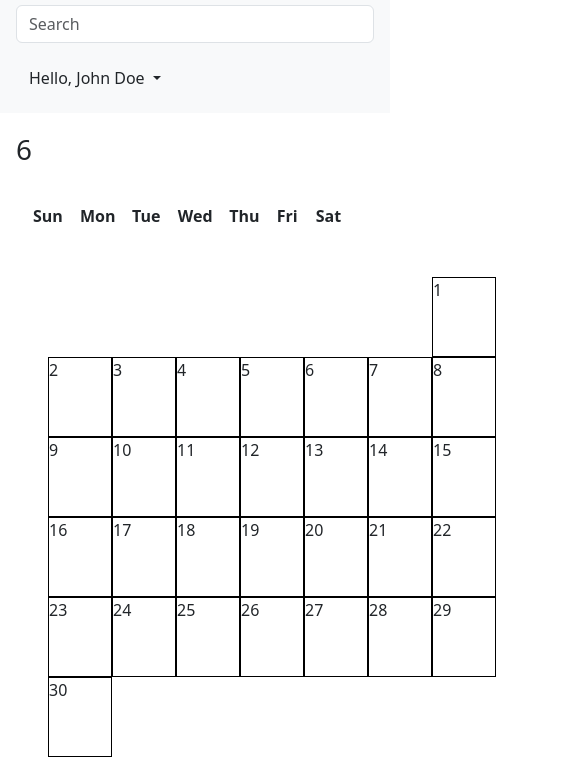
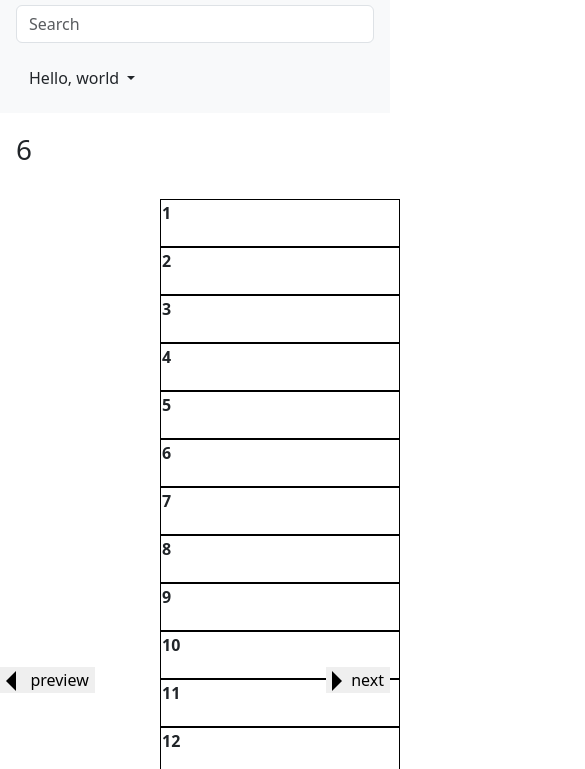
Before and after one commit to aharu6/Calender, a plain HTML site: page index.html in a window 390 px wide. Shown: the part 75-844 px from the top of the page, 585 px wide, since content can reach past the window. Drawn offline with nearby package versions, Linux system fonts and the light colour scheme.

Commit message:
uodate layout

```diff
--- a/index.html
+++ b/index.html
@@ -26,7 +26,7 @@
     <!---github link いらないかも-->
     <div class="dropdown">
       <button class="btn brn-secondary dropdown-toggle" type="button" id="dropdownMenuButton" data-toggle="dropdown" aria-expanded="false">
-        Hello, John Doe
+        Hello, world
       </button>
       <ul class="dropdown-menu" aria-labelledby="dropdownMenuButton">
         <li><a class="dropdown-item" href="#">Settings</a></li>
@@ -42,8 +42,9 @@
         <tr id="calendar-header"></tr>
       </thead>
     </table>
-
-        <div id = "calender"></div>
+    <table>
+      <tr id = "calender"></tr>
+    </table>
     <div id="click"></div>
     <div id="monthbutton">
       <button id="preview" class="btn-custom"><div id="leftarrow"></div>preview</button>
--- a/script.js
+++ b/script.js
@@ -22,12 +22,12 @@ document.addEventListener("DOMContentLoaded", function () {
     //空白セルのための前の月の日数
     const firstWeekDay = firstDay.getDay();
     for (let i = 0; i < firstWeekDay; i++) {
-      const emptycell = document.createElement("div");
+      const emptycell = document.createElement("th");
       calender.appendChild(emptycell);
     }
     //日付セル
     for (let date = 1; date <= lastDay.getDate(); date++) {
-      const cell = document.createElement("div");
+      const cell = document.createElement("th");
       calender.appendChild(cell);
       cell.textContent = date;
       cell.classList.add("cell");
--- a/style.css
+++ b/style.css
@@ -2,15 +2,17 @@ h1 {
   color: red;
   font-size: 50px;
 }
+
+#month {
+  margin: 1rem;
+}
+@media screen and (min-width: 700px) {
   #dayHead {
     margin: 2rem;
     display: flex;
   }
   .day-of-week {
     width: 10rem;
-}
-#month {
-  margin: 1rem;
   }
   #calender {
     margin: 3rem;
@@ -20,14 +22,39 @@ h1 {
     width: 15rem;
     height: 30rem;
   }
+  .cell {
+    border: 0.01rem solid black;
+    width: 10rem;
+    height: 5rem;
+  }
+}
+@media screen and (max-width: 700px) {
+  #dayHead {
+    margin: 2rem;
+    display: none;
+    grid-template-rows: repeat(6, 1fr);
+    height: 3rem;
+  }
+  .day-of-week {
+    width: 10rem;
+  }
+  #calender {
+    margin-right: 10rem;
+    margin-left: 10rem;
+    display: grid;
+    grid-template-rows: repeat(6, 1fr);
+    width: 20rem;
+    height: 30rem;
+  }
+  .cell {
+    border: 0.01rem solid black;
+    width: 15rem;
+    height: 3rem;
+  }
+}
 .clicked {
   color: blue;
   background-color: lightgrey;
-}
-.cell {
-  border: 0.01rem solid black;
-  width: 4rem;
-  height: 5rem;
 }
 #monthbutton {
   display: flex;
```
Lines whose indentation alone changed are shown as unchanged.
